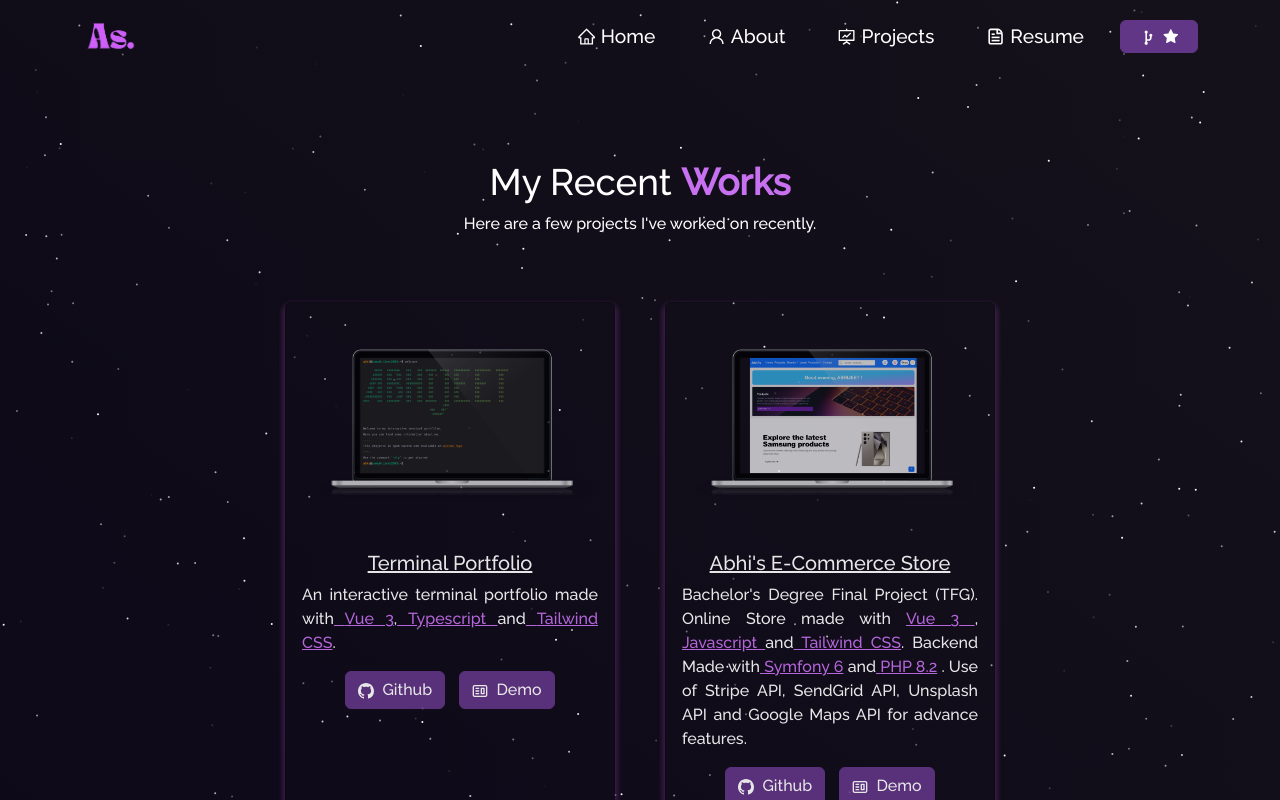
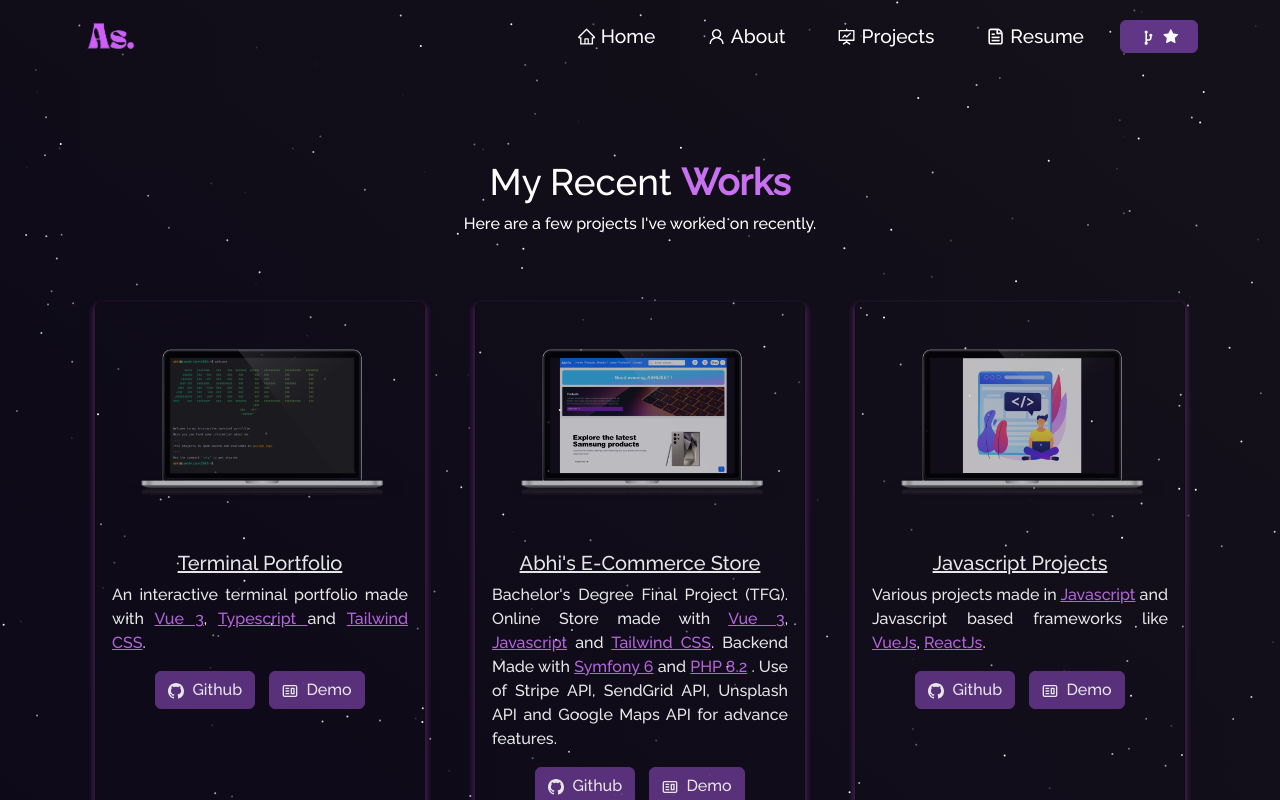
Before and after one commit to iamabhijeet2003/iamabhijeet, a React (Create React App) app: page /project in a window 1280 px wide. Shown: the top 800 px of the page. Built offline with nearby package versions, Linux system fonts and the light colour scheme.

Commit message:
add new project

```diff
--- a/src/components/Projects/Projects.js
+++ b/src/components/Projects/Projects.js
@@ -4,6 +4,7 @@ import ProjectCards from "./ProjectCards";
 import Particle from "../Particle";
 import Terminal from "../../Assets/projects/terminal.png";
 import tfg from "../../Assets/projects/tfg.png";
+import jsprojects from "../../Assets/projects/js-projs.png";
 function Projects(){
     return(
         <Container fluid className="project-section">
@@ -29,10 +30,10 @@ function Projects(){
                             }
                             description={
                                 <>
-                                An interactive terminal portfolio made with
-                                <span className="purple text-decoration-underline">{" "}Vue 3</span>,
-                                <span className="purple text-decoration-underline">{" "}Typescript </span>and
-                                <span className="purple text-decoration-underline">{" "}Tailwind CSS</span>.
+                                An interactive terminal portfolio made with {" "}
+                                <span className="purple text-decoration-underline">Vue 3</span>, {" "}
+                                <span className="purple text-decoration-underline">Typescript </span>and {" "}
+                                <span className="purple text-decoration-underline">Tailwind CSS</span>.
                                 </>
                             }
                             ghLink="https://github.com/iamabhijeet2003/portfolio"
@@ -53,17 +54,40 @@ function Projects(){
                                 <>
                                 Bachelor's Degree Final Project (TFG).
                                 Online Store made with {" "}
-                                <span className="purple text-decoration-underline">Vue 3{" "}</span>,
-                                <span className="purple text-decoration-underline">{" "}Javascript{" "} </span> and
-                                <span className="purple text-decoration-underline">{" "}Tailwind CSS</span>.
-                                Backend Made with
-                                <span className="purple text-decoration-underline">{" "}Symfony 6</span> and
-                                <span className="purple text-decoration-underline">{" "}PHP 8.2</span>    .
+                                <span className="purple text-decoration-underline">Vue 3</span>, {" "}
+                                <span className="purple text-decoration-underline">Javascript</span>{" "}  and{" "}
+                                <span className="purple text-decoration-underline">Tailwind CSS</span>.
+                                Backend Made with {" "}
+                                <span className="purple text-decoration-underline">Symfony 6</span> and {" "}
+                                <span className="purple text-decoration-underline">PHP 8.2</span>    .
                                 Use of Stripe API, SendGrid API, Unsplash API and Google Maps API for advance features.
                                 </>
                             }
-                            ghLink="https://github.com/iamabhijeet2003/portfolio"
-                            demoLink="https://portfolio-iamabhijeet.vercel.app/"
+                            ghLink="https://github.com/iamabhijeet2003/frontend-TFG"
+                            demoLink="https://proyecto-final-abhi.vercel.app/"
+                        />
+                    </Col>
+
+                    <Col md={4} className="project-card">
+                        <ProjectCards
+                            imgPath={jsprojects}
+                            isBlog={false}
+                            title={
+                                <>
+                                <span className="text-decoration-underline">Javascript Projects</span>
+                                </>
+                            }
+                            description={
+                                <>
+                                Various projects made in {" "}
+                                <span className="purple text-decoration-underline">Javascript</span>{" "}
+                                 and Javascript based frameworks like {" "}
+                                 <span className="purple text-decoration-underline">VueJs</span>, {" "}
+                                 <span className="purple text-decoration-underline">ReactJs</span>.
+                                </>
+                            }
+                            ghLink="https://github.com/iamabhijeet2003/js-projects"
+                            demoLink="https://iamabhijeet2003.github.io/js-projects/"
                         />
                     </Col>
                 </Row>
```
Also changed, not shown: src/Assets/projects/js-projs.png (added).
